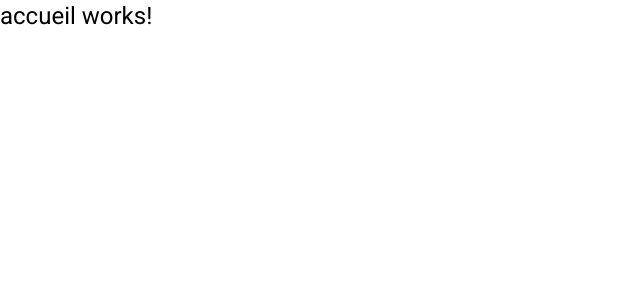
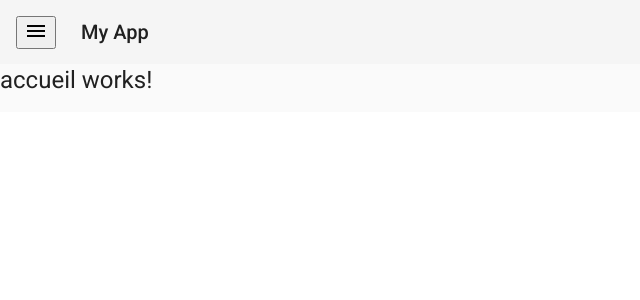
Before and after one commit to anthonycouture/web-app-course, an Angular app in the folder front-course/: page / in a window 1280 px wide. Shown: the top 300 px of the page, without its empty margins (0-640 px from the left). Built offline with nearby package versions, Linux system fonts and the light colour scheme.

Commit message:
add menu

```diff
--- a/front-course/src/app/app.component.css
+++ b/front-course/src/app/app.component.css
@@ -0,0 +1,7 @@
+.name-application{
+  margin-left: 2%;
+}
+
+.side-nav {
+  padding: 20px;
+}
--- a/front-course/src/app/app.component.html
+++ b/front-course/src/app/app.component.html
@@ -1 +1,14 @@
+<mat-drawer-container autosize>
+  <mat-drawer #drawer class="side-nav" mode="side">
+    <p>Liste</p>
+    <p>Gestion</p>
+  </mat-drawer>
+
+  <mat-toolbar>
+    <button mat-icon-button (click)="drawer.toggle()">
+      <mat-icon>menu</mat-icon>
+    </button>
+    <span class="name-application">My App</span>
+  </mat-toolbar>
 <router-outlet></router-outlet>
+</mat-drawer-container>
```
Also changed, not shown: front-course/src/app/app.module.ts (+7 -1 lines).
